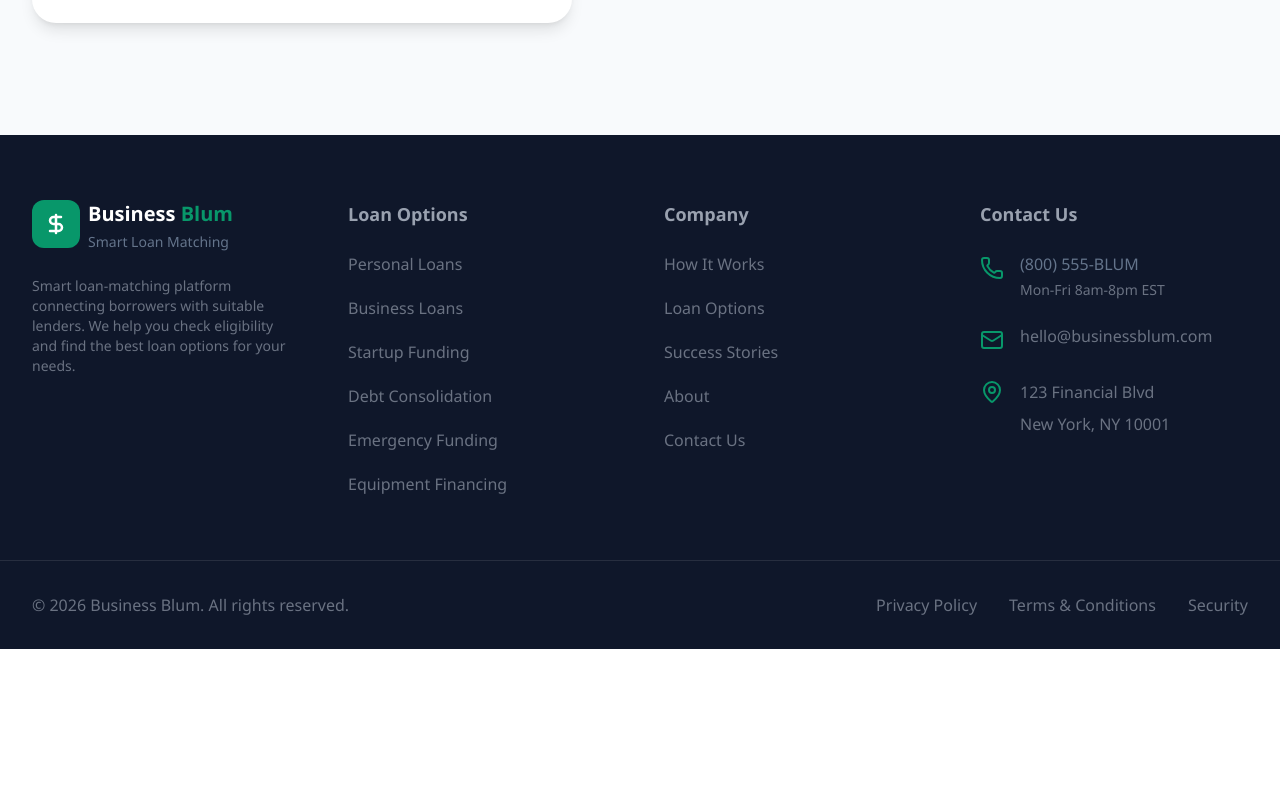
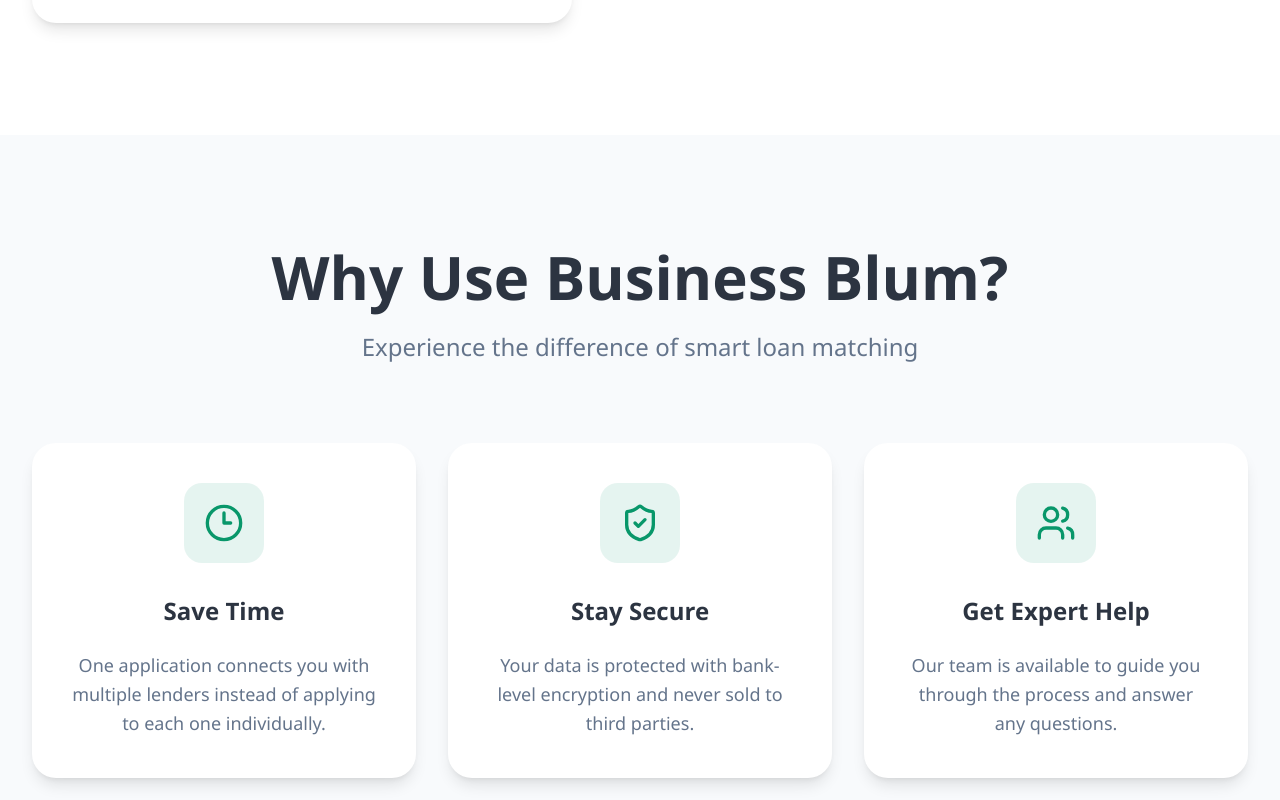
Before and after one commit to ajmal1722/business-blum, a Next.js app: page /how-it-works in a window 1280 px wide. Shown: the part 2180-2980 px from the top of the page. Before the commit the page ends 2829 px from the top, so only its background shows below. Built offline with nearby package versions, Linux system fonts and the light colour scheme.

Commit message:
feat: Why business blum section added

```diff
--- a/app/how-it-works/page.tsx
+++ b/app/how-it-works/page.tsx
@@ -1,4 +1,5 @@
 import HowItWorks from '@/components/HowItWorksPage/HowItWorksProcess';
+import WhyBusinessBlum from '@/components/HowItWorksPage/WhyBusinessBlum';
 import PageHero from '@/components/Shared/PageHero';
 
 const page = () => {
@@ -9,6 +10,7 @@
                 description='Get matched with lenders in three simple steps'
             />
             <HowItWorks />
+            <WhyBusinessBlum />
         </div>
     )
 }
--- a/components/HowItWorksPage/HowItWorksProcess.tsx
+++ b/components/HowItWorksPage/HowItWorksProcess.tsx
@@ -4,7 +4,7 @@
 
 const HowItWorks = () => {
     return (
-        <section className="bg-surface py-20 lg:py-28">
+        <section className="py-20 lg:py-28">
             <Container>
 
                 {/* Timeline */}
@@ -19,9 +19,8 @@
                             return (
                                 <div
                                     key={step.id}
-                                    className={`relative grid items-center md:gap-10 lg:grid-cols-2 ${
-                                        index === 0 ? "lg:-mt-48" : ""
-                                    }`}
+                                    className={`relative grid items-center md:gap-10 lg:grid-cols-2 ${index === 0 ? "lg:-mt-48" : ""
+                                        }`}
                                 >
                                     {/* Timeline Number */}
                                     <div className="absolute left-1/2 top-1/2 z-20 hidden h-20 w-20 -translate-x-1/2 -translate-y-1/2 items-center justify-center rounded-full bg-success text-3xl font-bold text-white shadow-xl lg:flex">
--- /dev/null
+++ b/components/HowItWorksPage/WhyBusinessBlum.tsx
@@ -0,0 +1,89 @@
+import Container from "@/components/Ui/Container";
+import SectionHeading from "@/components/Ui/SectionHeading";
+import {
+    Clock3,
+    ShieldCheck,
+    Users,
+    LucideIcon,
+} from "lucide-react";
+
+const benefits = [
+    {
+        title: "Save Time",
+        description:
+            "One application connects you with multiple lenders instead of applying to each one individually.",
+        icon: Clock3,
+    },
+    {
+        title: "Stay Secure",
+        description:
+            "Your data is protected with bank-level encryption and never sold to third parties.",
+        icon: ShieldCheck,
+    },
+    {
+        title: "Get Expert Help",
+        description:
+            "Our team is available to guide you through the process and answer any questions.",
+        icon: Users,
+    },
+];
+
+const WhyBusinessBlum = () => {
+    return (
+        <section className="bg-surface py-20 lg:py-28">
+            <Container>
+                {/* Heading */}
+                <SectionHeading
+                    title="Why Use Business Blum?"
+                    description="Experience the difference of smart loan matching"
+                    className="mb-16 lg:mb-20"
+                />
+
+                {/* Cards */}
+                <div className="grid gap-8 md:grid-cols-2 xl:grid-cols-3">
+                    {benefits.map((benefit) => (
+                        <BenefitCard
+                            key={benefit.title}
+                            title={benefit.title}
+                            description={benefit.description}
+                            icon={benefit.icon}
+                        />
+                    ))}
+                </div>
+            </Container>
+        </section>
+    );
+};
+
+export default WhyBusinessBlum;
+
+
+interface BenefitCardProps {
+    title: string;
+    description: string;
+    icon: LucideIcon;
+}
+
+const BenefitCard = ({
+    title,
+    description,
+    icon: Icon,
+}: BenefitCardProps) => {
+    return (
+        <div className="rounded-3xl bg-white p-10 text-center shadow-lg transition hover:-translate-y-1 hover:shadow-xl">
+            {/* Icon */}
+            <div className="mx-auto mb-8 flex h-20 w-20 items-center justify-center rounded-lg bg-success/10">
+                <Icon className="size-10 text-success" />
+            </div>
+
+            {/* Content */}
+            <h3 className="text-secondary text-2xl font-extrabold">
+                {title}
+            </h3>
+
+            <p className="text-muted mt-6 text-lg leading-relaxed">
+                {description}
+            </p>
+        </div>
+    );
+};
```
